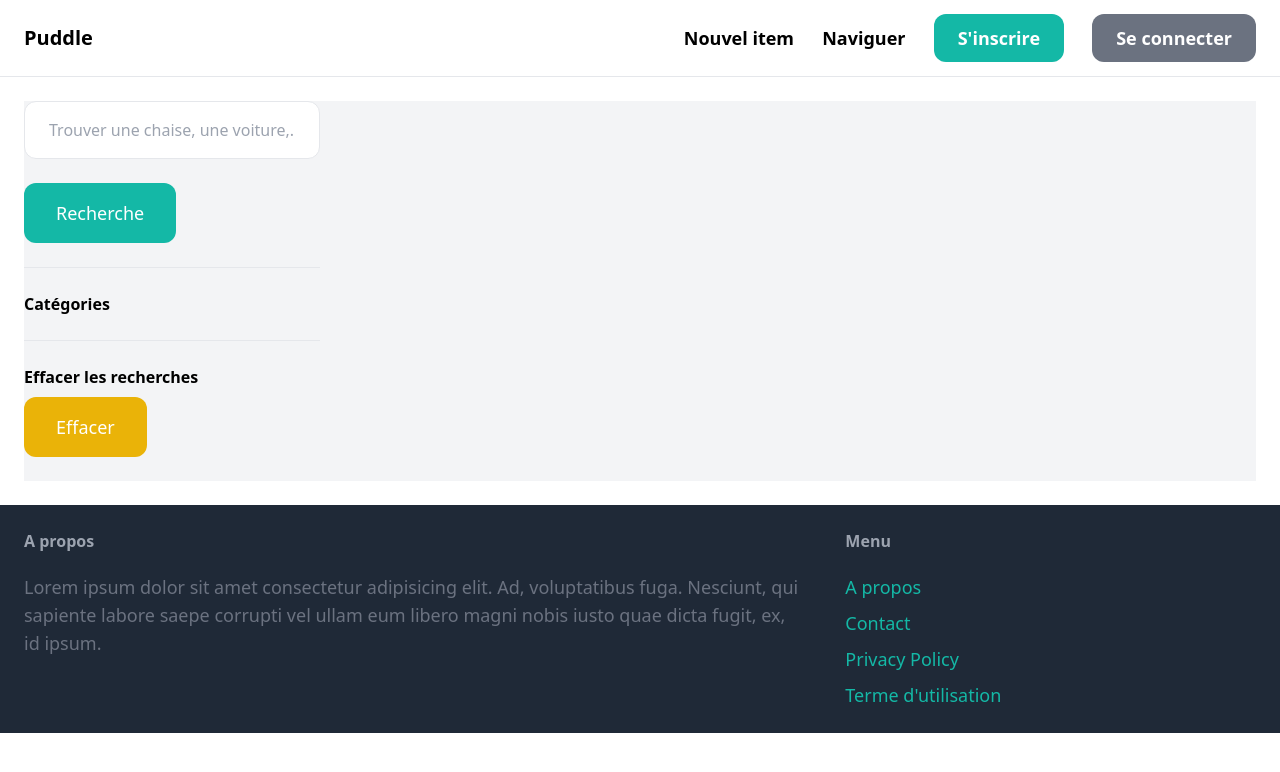
After one commit to Tchamola/django_marketplace, a Django app: page /items/ in a window 1280 px wide. The commit adds this page. Shown: the top 772 px of the page. Run offline with Django 5.2, Linux system fonts and the light colour scheme; data that the repository does not hold is empty; some libraries are stand-ins or nearby versions.

Commit message:
Eidt and Browser

```diff
--- a/core/templates/core/base.html
+++ b/core/templates/core/base.html
@@ -14,7 +14,7 @@
     <a href="/" class="text-xl font-semibold">Puddle</a>
     <div class="space-x-6">
       <a href="{% url 'item:new' %}" class="text-lg font-semibold hover:text-gray-500">Nouvel item</a>
-      <a href="#" class="text-lg font-semibold hover:text-gray-500">Naviguer</a>
+        <a href="{% url 'item:items' %}" class="text-lg font-semibold hover:text-gray-500">Naviguer</a>
 
         {% if request.user.is_authenticated %}
 
--- a/item/forms.py
+++ b/item/forms.py
@@ -25,3 +25,23 @@ class NewItemForm(forms.ModelForm):
                 'class': INPUT_CLASSES
             })
         }
+
+
+class EditItemForm(forms.ModelForm):
+    class Meta:
+        model = Item
+        fields = ('name', 'description', 'price', 'image', 'is_solid')
+        widgets = {
+            'name': forms.TextInput(attrs={
+                'class': INPUT_CLASSES
+            }),
+            'description': forms.Textarea(attrs={
+                'class': INPUT_CLASSES
+            }),
+            'price': forms.TextInput(attrs={
+                'class': INPUT_CLASSES
+            }),
+            'image': forms.FileInput(attrs={
+                'class': INPUT_CLASSES
+            })
+        }
--- /dev/null
+++ b/item/templates/item/items.html
@@ -0,0 +1,60 @@
+{% extends 'core/base.html' %}
+
+{% block title %}Items{% endblock %}
+
+{% block content %}
+<div class="pb-6 grid grid-cols-4 gap-4 bg-gray-100">
+  <div class="col-span-1">
+    <form method="get" action="{% url 'item:items' %}">
+      <input name="query" class="w-full py-4 px-6 border rounded-xl" type="text" value="{{query}}"
+        placeholder="Trouver une chaise, une voiture,...">
+      <button class="mt-6 py-4 px-8 text-lg bg-teal-500 text-white rounded-xl">Recherche</button>
+    </form>
+
+    <hr class="my-6">
+
+    <p class="font-semibold">Catégories</p>
+
+    <ul>
+      {% for category in categories %}
+      <li class="py-2 px-2 rounded-xl {% if category.id == category_id %}bg-gray-200{% endif %}">
+        <a href="{% url 'item:items' %}?query={{ query }}&category={{ category.id }}">{{ category.name }}</a>
+      </li>
+      {% endfor %}
+    </ul>
+    <hr class="my-6">
+
+    <p class="font-semibold">Effacer les recherches</p>
+
+    <ul>
+      <a href="{% url 'item:items' %}"
+        class="mt-2 py-4 px-8 inline-block bg-yellow-500 text-lg rounded-xl text-white">Effacer</a>
+    </ul>
+
+  </div>
+  <div class="col-span-3">
+    <div class="grid grid-cols-3 gap-3">
+      {% for item in items %}
+      <div>
+        <a href="{% url 'item:detail' item.id %}">
+          <div>
+            <img src="{{ item.image.url }}" class="rounded-t-xl">
+          </div>
+          <div class="p-6 bg-white rounded-b-xl">
+            <h2 class="text-2xl">{{ item.name }}</h2>
+            <p class="text-gray-500">
+              Prix: {{ item.price }}
+            </p>
+
+          </div>
+        </a>
+      </div>
+      {% endfor %}
+
+    </div>
+  </div>
+
+</div>
+</div>
+
+{% endblock %}
--- a/item/urls.py
+++ b/item/urls.py
@@ -5,6 +5,9 @@ from . import views
 app_name = 'item'
 
 urlpatterns = [
+    path('', views.items, name='items'),
     path('new/', views.new, name = 'new'),
     path('<int:pk>/', views.detail, name='detail'),
+    path('<int:pk>/delete/', views.delete, name='delete'),
+    path('<int:pk>/edit/', views.edit, name='edit'),
 ]
--- a/item/views.py
+++ b/item/views.py
@@ -1,10 +1,32 @@
+
 from django.contrib.auth.decorators import login_required
+from django.db.models import Q
 from django.shortcuts import get_object_or_404, redirect, render
 
-from .forms import NewItemForm
-from .models import Item
+from .forms import EditItemForm, NewItemForm
+from .models import Category, Item
 
 # Create your views here.
+
+def items(request):
+    query = request.GET.get('query', '')
+    categories = Category.objects.all()
+    category_id = request.GET.get('category', 0)
+    items = Item.objects.filter(is_solid=False)
+
+    if category_id:
+        items = items.filter(category_id=category_id)
+
+    if query:
+        items = items.filter(Q(name__icontains=query) | Q(description__icontains=query))
+    context = {
+        'items': items,
+        'query': query,
+        'categories': categories,
+        'category_id': int(category_id)
+    }
+    return render(request, 'item/items.html', context)
+
 
 def detail(request, pk):
     item = get_object_or_404(Item, pk=pk)
@@ -28,6 +50,33 @@ def new(request):
         form = NewItemForm()
     context = {
         'form' : form,
-        'title' : 'New item'
+        'title' : 'Nouvel item'
     }
     return render(request, 'item/form.html', context)
+
+
+@login_required
+def edit(request, pk):
+    item = get_object_or_404(Item, pk=pk, created_by=request.user)
+
+    if request.method == 'POST':
+        form = EditItemForm(request.POST, request.FILES, instance=item)
+        if form.is_valid():
+            form.save()
+
+            return redirect('item:detail', pk=item.id)
+    else:
+        form = EditItemForm(instance=item)
+    context = {
+        'form' : form,
+        'title' : 'Édite un item'
+    }
+    return render(request, 'item/form.html', context)
+
+
+
+@login_required
+def delete(request, pk):
+    item = get_object_or_404(Item, pk=pk, created_by=request.user)
+    item.delete()
+    return redirect('dashboard:index')
```
Also changed, not shown: item/templates/item/detail.html (+9 -0 lines), media/item_images/chair2.jpg (added), media/item_images/shoe-1_mvDRtWD.jpg (added), media/item_images/teddy-bear_hpdmZFF.jpg (added), media/item_images/toy-car_BTCmpQA.jpg (added).
